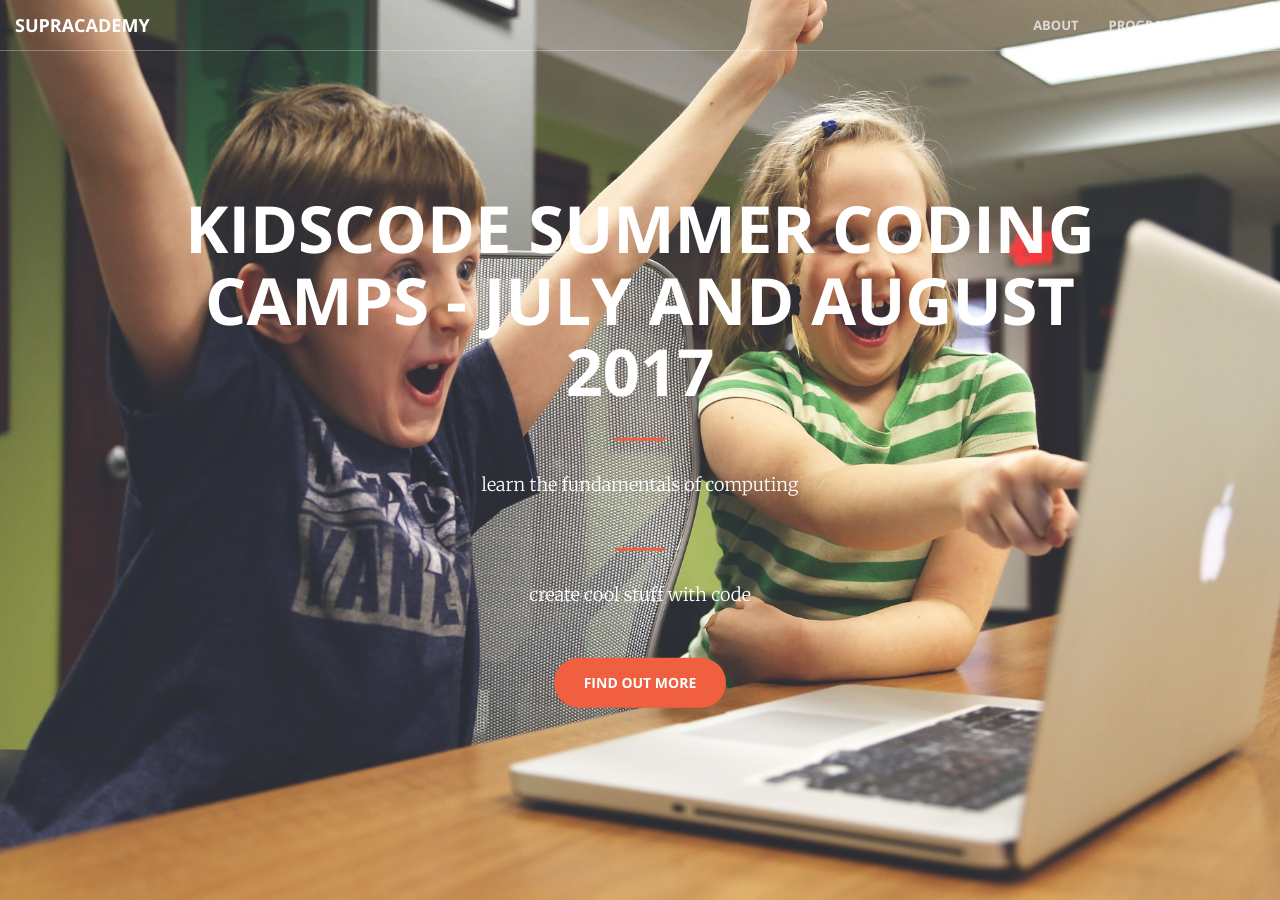
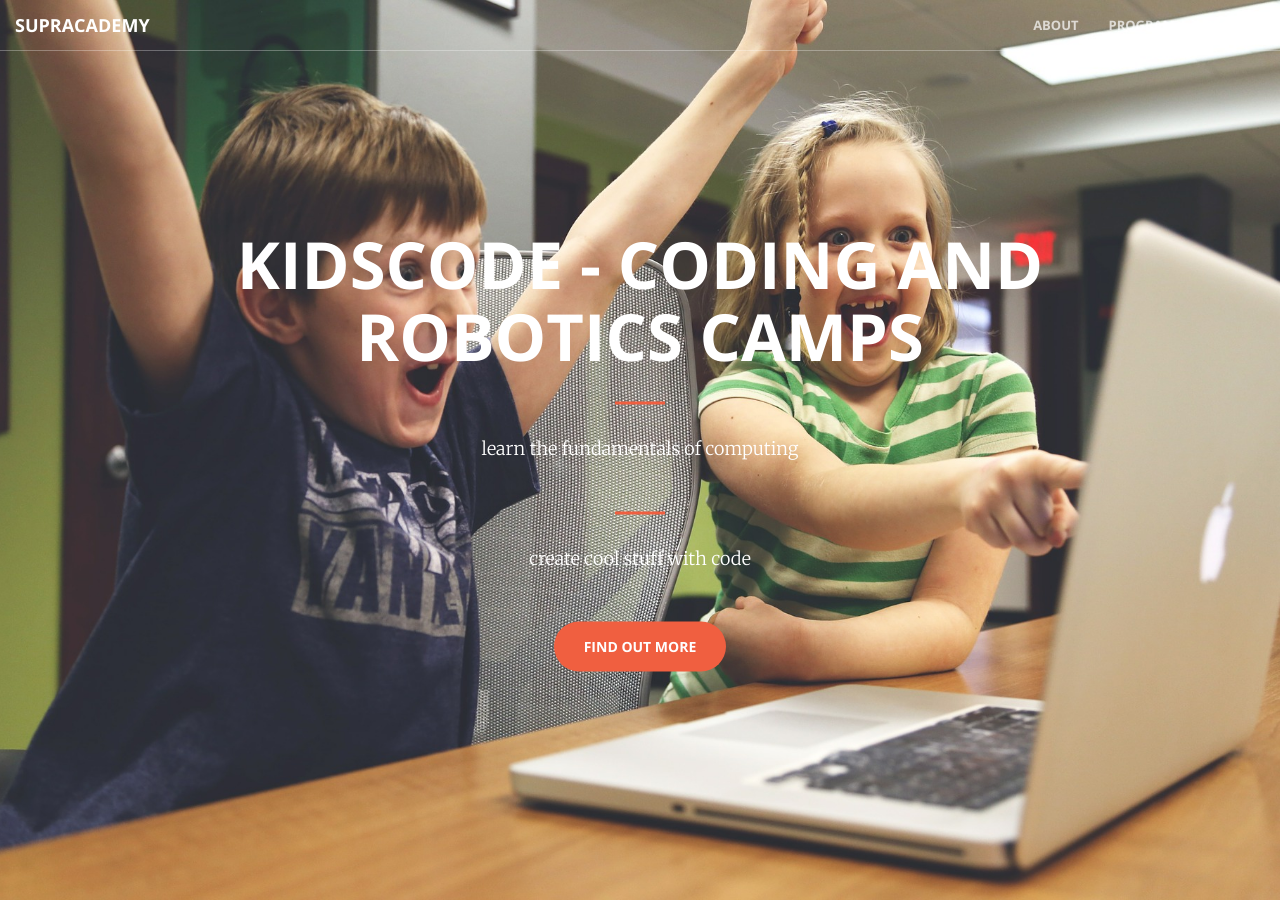
Before and after one commit to ojagostini/supracademy.com, a Jekyll site: the page kidscode/index.html, which Jekyll copies as it is, in a window 1280 px wide and 900 px high. Built offline with Jekyll 4.4.1, drawn with Linux system fonts in a browser that asks for light colours; nearby versions of some CDN libraries.

Commit message:
update kidscode camp dates

```diff
--- a/kidscode/index.html
+++ b/kidscode/index.html
@@ -73,7 +75,7 @@
     <header>
         <div class="header-content">
             <div class="header-content-inner">
-                <h1>KidsCode Summer Coding Camps -  July and August 2017</h1>
+                <h1>KidsCode - Coding and Robotics Camps</h1>
                 <hr>
                 <p>learn the fundamentals of computing</p>
                 <hr>
```
Also changed, not shown: other parts of kidscode/index.html (+2 -2 lines).
